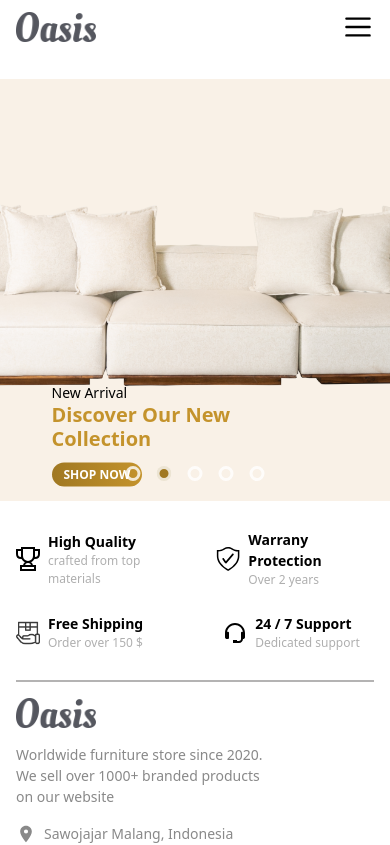
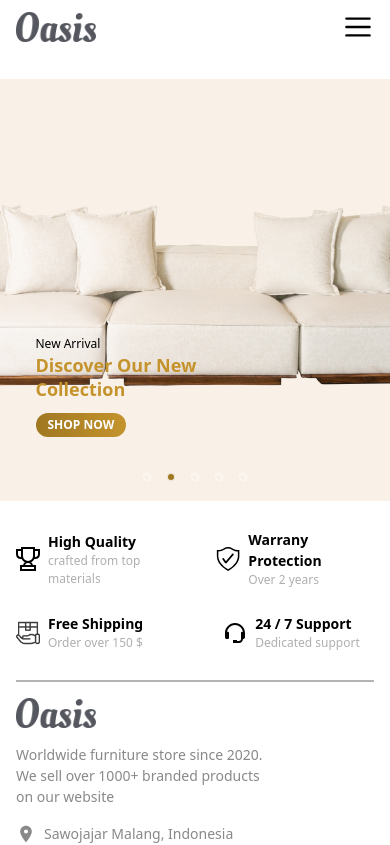
Before and after one commit to ulka96/final-frontend, a React (Vite) app: page / in a window 390 px wide. Shown: the top 845 px of the page. Built offline with nearby package versions, Linux system fonts and the light colour scheme.

Commit message:
save changes

```diff
--- a/src/components/home/hero/index.jsx
+++ b/src/components/home/hero/index.jsx
@@ -79,20 +79,22 @@ const Hero = () => {
         <div className="lg:mt-0 mt-36 absolute left-[5%] top-1/2  transform -translate-y-1/2 text-white lg:max-w-[400px] lg:space-y-2 z-20 px-4 lg:px-0">
 
         <Container>
-        <h1 className=" text-[14px] lg:text-lg md:text-[16px] font-medium text-black">
+        <div className='-ml-4 items-baseline'>
+        <h1 className="md:ml-1 lg:mt-24 text-[12px] lg:text-lg md:text-[16px] font-medium text-black">
           {slide.title}
         </h1>
-        <p className="text-xl lg:text-[52px] md:text-[32px] font-bold text-[#C4932C] leading-6 md:leading-10 lg:leading-[65px] w-[200px] md:w-[500px] lg:w-[500px]">
+        <p className="text-lg lg:text-[52px] md:text-[32px] font-bold text-[#C4932C] leading-6 md:leading-10 lg:leading-[65px] w-[200px] md:w-[500px] lg:w-[500px]">
           {slide.description}
         </p>
-        <h1 className="hidden lg:block md:block ml-1 text-[14px] lg:text-lg font-medium text-black md:w-[400px]  lg:w-[500px]">
+        <h1 className="hidden lg:block md:block  ml-1 text-[14px] lg:text-lg font-medium text-black md:w-[400px]  lg:w-[500px]">
           {slide.content}
         </h1>
-        <button className="relative inline-block py-1 px-3 lg:px-6 lg:py-3 md:px-4 md:py-2 md:mt-3 lg:mt-4 mt-3 text-xs lg:text-sm font-semibold uppercase transition-all duration-300 group bg-gradient-to-r from-[#a07822] to-[#C4932C] hover:from-[#C4932C] hover:to-[#a07822] rounded-full text-white">
+        <button className="relative mb-24 md:mb-40 lg:-mb-48 inline-block py-1 px-3 lg:px-6 lg:py-3 md:px-4 md:py-2 md:mt-3 lg:mt-4 mt-3 text-xs lg:text-sm font-semibold uppercase transition-all duration-300 group bg-gradient-to-r from-[#a07822] to-[#C4932C] hover:from-[#C4932C] hover:to-[#a07822] rounded-full text-white">
           <span className="absolute inset-y-0 left-0 flex items-center pl-3">
           </span>
           Shop Now
-        </button>
+            </button>
+          </div>
         </Container>
         </div>
 
@@ -108,7 +110,7 @@ const Hero = () => {
     {slides.map((_, index) => (
       <span
         key={index}
-        className={`h-[15px] w-[15px] border-[3px] border-[#ffffffcc] rounded-full mx-2 ${
+        className={`lg:h-[15px] lg:w-[15px] md:h-[10px] md:w-[10px] h-[8px] w-[8px] border-[1px] lg:border-[3px] md:border-[2px] border-[#ffffffcc] rounded-full mx-2 ${
           index === currentSlide ? "bg-[#a07822]" : "bg-transparent"
         } hover:border-[#a07822]`}
         onClick={() => goToSlide(index)}
```
Also changed, not shown: src/assets/home/Image (15).png (added).
